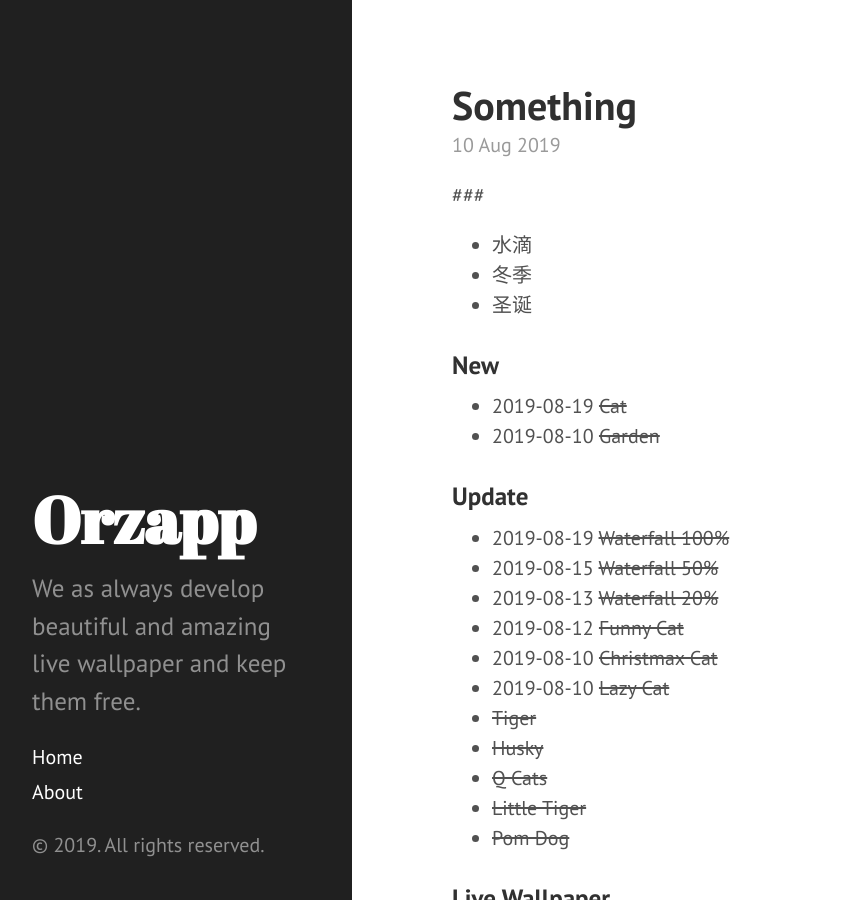
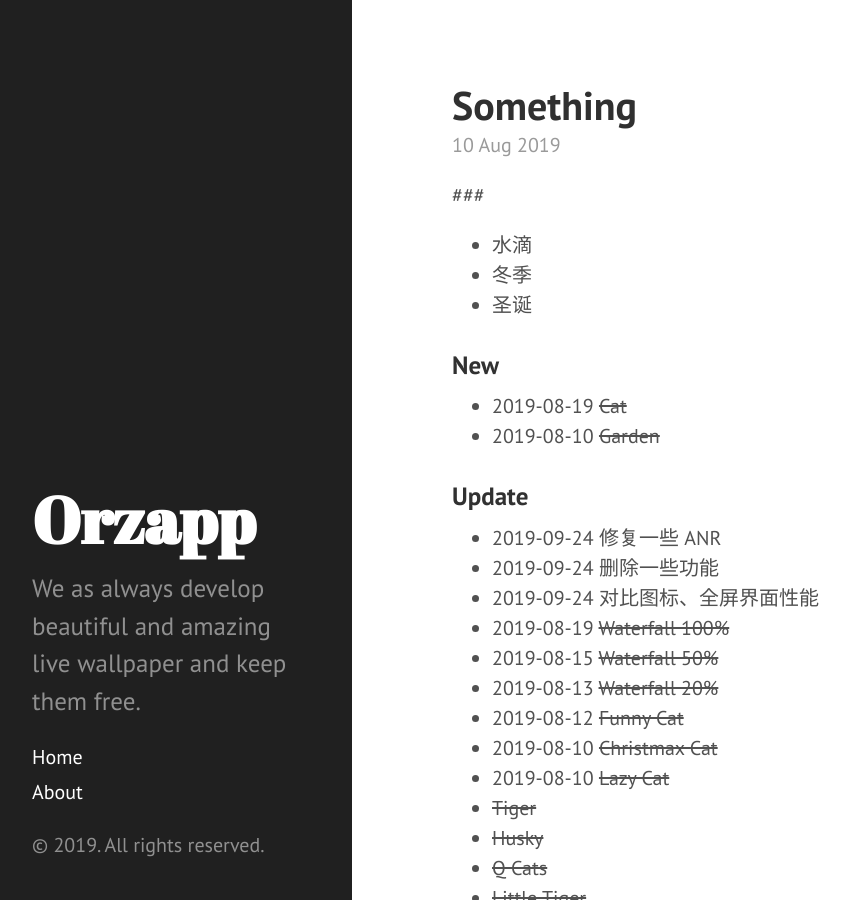
Before and after one commit to Amzaing/Amzaing.github.io, a Jekyll site: the page built from _posts/blog/2019-08-10-something.md, in a window 1280 px wide and 900 px high. Shown: the whole window, without its empty margins (8-858 px from the left). Built offline with Jekyll 4.4.1, drawn with Linux system fonts in a browser that asks for light colours.

Commit message:
update something

```diff
--- a/_posts/blog/2019-08-10-something.md
+++ b/_posts/blog/2019-08-10-something.md
@@ -15,6 +15,9 @@
 - 2019-08-10 ~~Garden~~
 
 ### Update
+- 2019-09-24 修复一些 ANR
+- 2019-09-24 删除一些功能
+- 2019-09-24 对比图标、全屏界面性能
 - 2019-08-19 ~~Waterfall 100%~~
 - 2019-08-15 ~~Waterfall 50%~~
 - 2019-08-13 ~~Waterfall 20%~~
```
